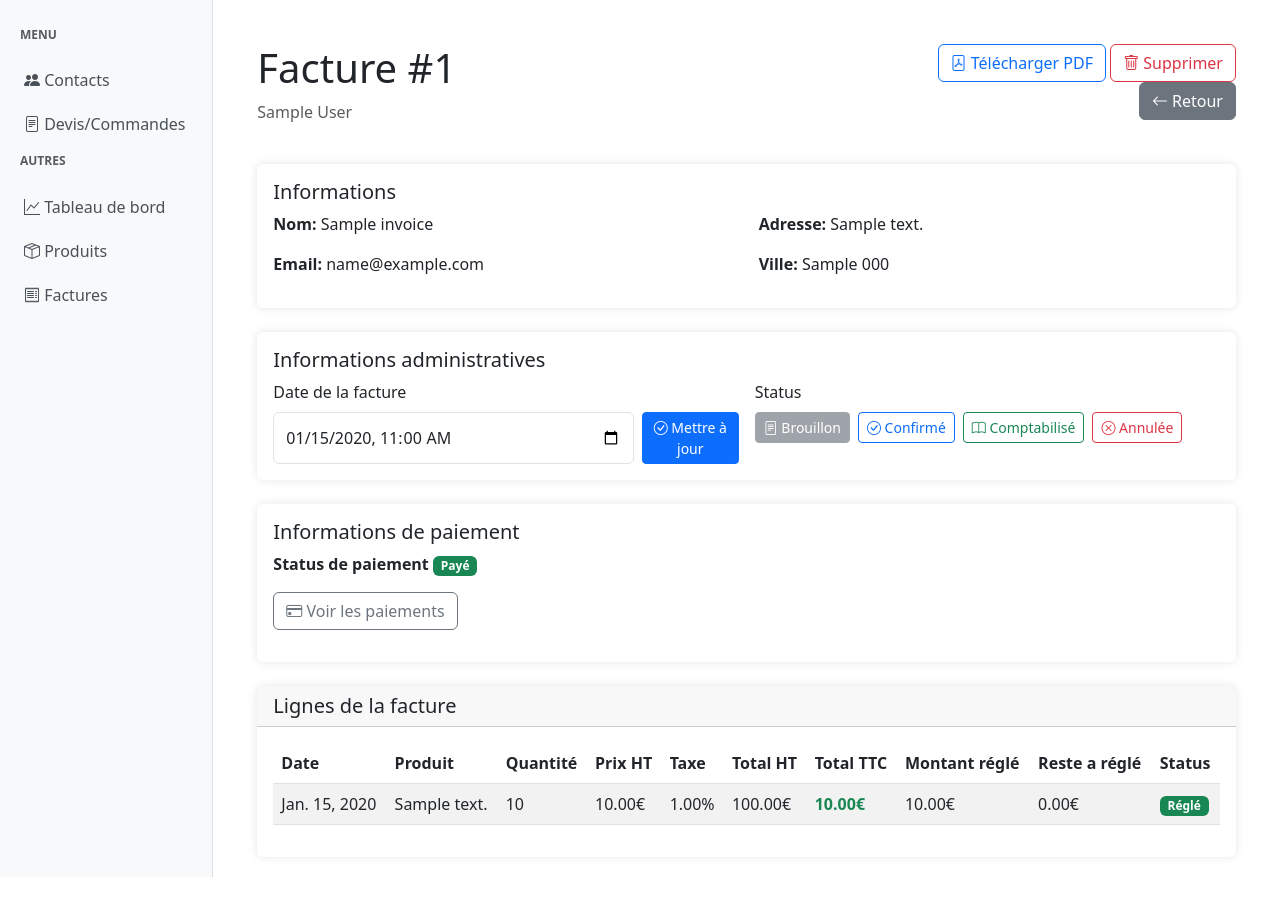
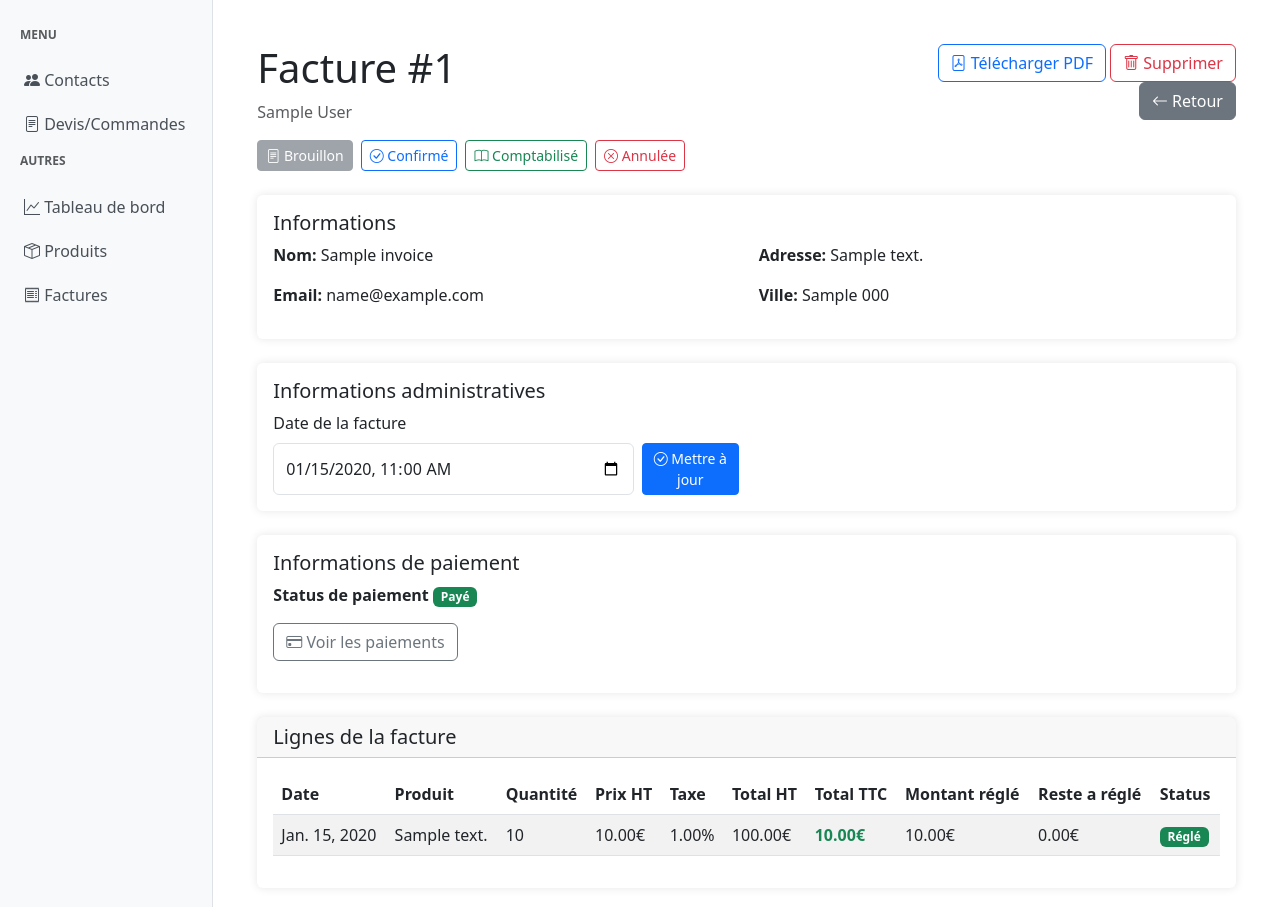
Before and after one commit to ben-dev5/gestionCommercial, a Django app: page /invoicing/1/ in a window 1280 px wide. Shown: the top 907 px of the page. Before the commit the page ends 877 px from the top, so only its background shows below. Run offline with Django 5.2, Linux system fonts and the light colour scheme; tables that the repository leaves empty hold one stand-in row (values such as "Sample post").

Commit message:
Déplacement des boutons de statuts et logique de statut annulée déplacé dans le service

```diff
--- a/invoicing/services/invoice_service.py
+++ b/invoicing/services/invoice_service.py
@@ -64,16 +64,13 @@ class InvoiceService:
         # Empêcher la modification d'une facture annulée
         if current_invoice.status == 'Annulée':
             raise ValueError("Impossible de modifier une facture annulée")
-
         # Extraire l'ID du DTO (contact_service retourne un ContactDTO)
         contact_dto = self.contact_service.get_contact_by_id(contact_id)
         return self.repo.update_invoice(invoice_id, contact_dto.contact_id, name, address, city, state, zip_code, siret, email, phone, status, created_at)
 
     def cancel_invoice(self, invoice_id):
-        """Annuler une facture"""
+        #Annulation d'une facture
         invoice = self.repo.get_invoice_by_id(invoice_id)
         if invoice.status == 'Annulée':
-            # Si la facture est déjà annulée, on ne peut pas modifier le statut
-
             raise ValueError("La facture est déjà annulée")
         return self.repo.update_invoice(invoice_id, invoice.contact_id_id, invoice.name, invoice.address, invoice.city, invoice.state, invoice.zip_code, invoice.siret, invoice.email, invoice.phone, 'Annulée', invoice.created_at)
--- a/invoicing/templates/invoicing/invoice_detail.html
+++ b/invoicing/templates/invoicing/invoice_detail.html
@@ -6,6 +6,23 @@
         <div class="col-md-8">
             <h1>Facture #{{ invoice.invoice_id }}</h1>
             <p class="text-muted">{{ invoice.contact_id.first_name }} {{ invoice.contact_id.last_name }}</p>
+
+            <!-- Boutons de statut -->
+            <form method="post" class="d-flex flex-wrap gap-2 mt-3">
+                {% csrf_token %}
+                <button type="submit" name="status" value="Brouillon"  class="btn btn-sm {% if invoice.status == 'Brouillon' %}btn-secondary{% else %}btn-outline-secondary{% endif %}" title="Brouillon" disabled>
+                    <i class="bi bi-file-text"></i> Brouillon
+                </button>
+                <button type="submit" name="status" value="Confirmé" class="btn btn-sm {% if invoice.status == 'Confirmé' %}btn-primary{% else %}btn-outline-primary{% endif %}" title="Confirmé">
+                    <i class="bi bi-check-circle"></i> Confirmé
+                </button>
+                <button type="submit" name="status" value="Comptabilisé" class="btn btn-sm {% if invoice.status == 'Comptabilisé' %}btn-success{% else %}btn-outline-success{% endif %}" title="Comptabilisé">
+                    <i class="bi bi-book"></i> Comptabilisé
+                </button>
+                <button type="submit" name="status" value="Annulée" class="btn btn-sm {% if invoice.status == 'Annulée' %}btn-danger{% else %}btn-outline-danger{% endif %}" title="Annulée">
+                    <i class="bi bi-x-circle"></i> Annulée
+                </button>
+            </form>
         </div>
         <div class="col-md-4 text-end">
             {% if has_lines %}
@@ -52,26 +69,6 @@
                         {{ date_form.created_at }}
                         <button type="submit" class="btn btn-sm btn-primary">
                             <i class="bi bi-check-circle"></i> Mettre à jour
-                        </button>
-                    </form>
-                </div>
-
-                <!-- Statut de la facture appelait la InvoiceCancelView  -->
-                <div class="col-md-6">
-                   <label class="form-label">Status</label>
-                    <form method="post" class="d-flex flex-wrap gap-2">
-                        {% csrf_token %}
-                        <button type="submit" name="status" value="Brouillon"  class="btn btn-sm {% if invoice.status == 'Brouillon' %}btn-secondary{% else %}btn-outline-secondary{% endif %}" title="Brouillon" disabled>
-                            <i class="bi bi-file-text"></i> Brouillon
-                        </button>
-                        <button type="submit" name="status" value="Confirmé" class="btn btn-sm {% if invoice.status == 'Confirmé' %}btn-primary{% else %}btn-outline-primary{% endif %}" title="Confirmé">
-                            <i class="bi bi-check-circle"></i> Confirmé
-                        </button>
-                        <button type="submit" name="status" value="Comptabilisé" class="btn btn-sm {% if invoice.status == 'Comptabilisé' %}btn-success{% else %}btn-outline-success{% endif %}" title="Comptabilisé">
-                            <i class="bi bi-book"></i> Comptabilisé
-                        </button>
-                        <button type="submit" name="status" value="Annulée" class="btn btn-sm {% if invoice.status == 'Annulée' %}btn-danger{% else %}btn-outline-danger{% endif %}" title="Annulée">
-                            <i class="bi bi-x-circle"></i> Annulée
                         </button>
                     </form>
                 </div>
--- a/invoicing/views.py
+++ b/invoicing/views.py
@@ -83,12 +83,8 @@ class InvoiceDetailView(TemplateView):
                 if form.is_valid():
                     new_date = form.cleaned_data['created_at']
 
-            # Impossible de modifier le status d'une facture annulée
             if 'status' in request.POST:
                 new_status = request.POST.get('status')
-                if invoice.status == 'Annulée' and new_status != 'Annulée':
-                    messages.error(request, "Impossible de modifier le statut d'une facture annulée")
-                    return redirect('invoicing:invoice_detail', pk=pk)
 
 
             invoice_service.update_invoice(
```
